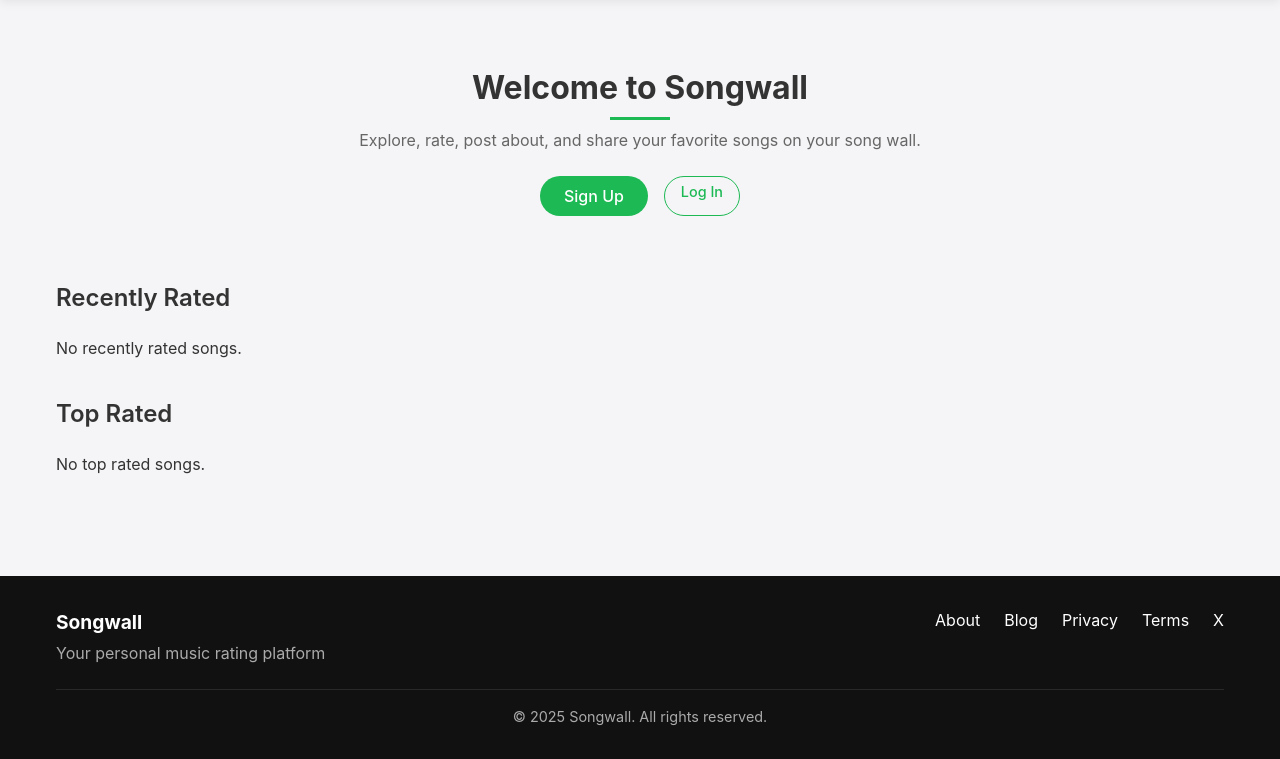
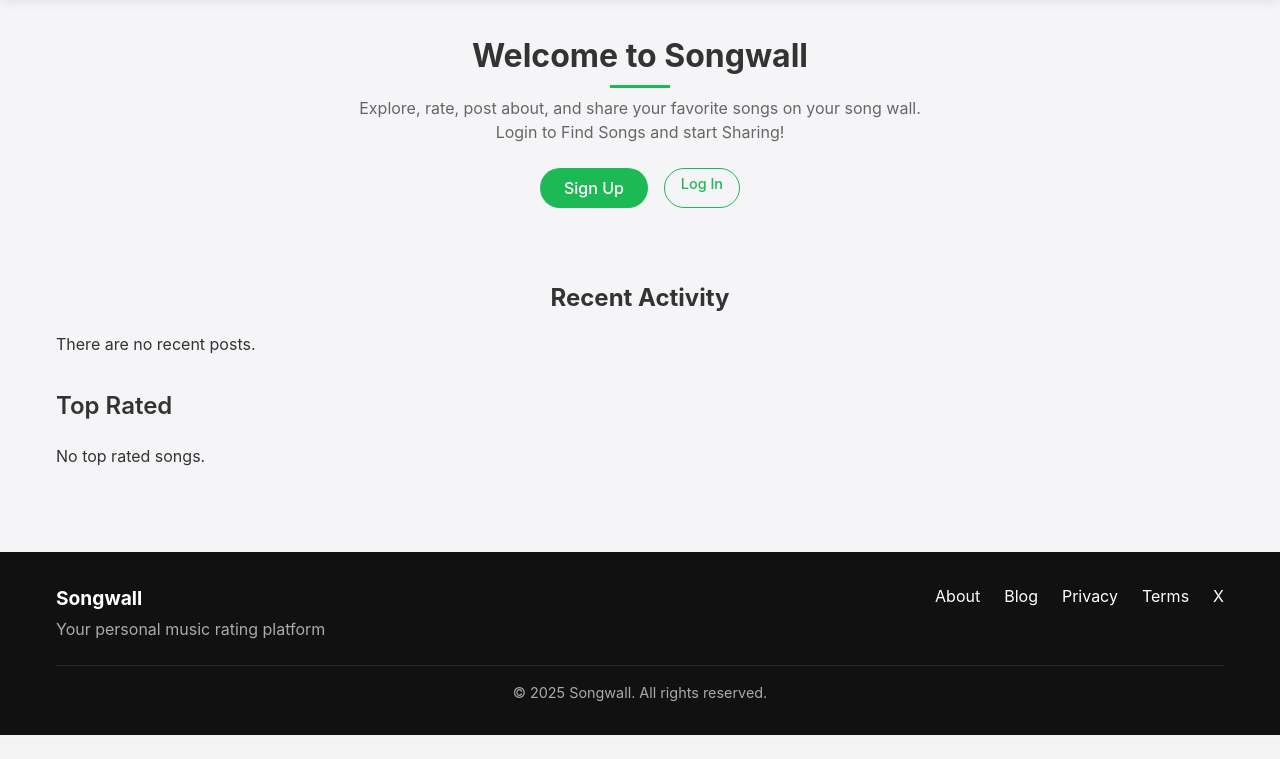
Before and after one commit to Cxdyr/SongWall, a Python web app: template app/templates/index.html in a window 1280 px wide. Shown: the part 60-819 px from the top of the page. After the commit the page ends 795 px from the top, so only its background shows below. Run offline with Jinja, Linux system fonts and the light colour scheme; the template is opened without the code that fills it, so the values that code supplies are empty.

Commit message:
Added recent activity to index page, removed most viewed from index page, minor styling fixes

```diff
--- a/app/app.py
+++ b/app/app.py
@@ -60,7 +60,9 @@ def index():
     update_cache_if_needed(current_app)
 
     recent_songs, top_rated_songs = get_cached_songs()
-    return render_template('index.html', recent_songs=recent_songs, top_rated_songs=top_rated_songs)
+    recent_posts = get_recent_posts(5, 0)  # getting the 4 recent posts with offset 0
+
+    return render_template('index.html', recent_songs=recent_songs, top_rated_songs=top_rated_songs, recent_posts=recent_posts)
 
 #Blog page
 @app.route('/blog')
@@ -544,4 +546,4 @@ if __name__ == "__main__":
 
 
 #if __name__ == "__main__":
- #   app.run(debug=True, host='0.0.0.0', port=int(os.environ.get("PORT", 5000)))
+#   app.run(debug=True, host='0.0.0.0', port=int(os.environ.get("PORT", 5000)))
--- a/app/db_functions.py
+++ b/app/db_functions.py
@@ -48,6 +48,9 @@ def authenticate_user(email, password):
 
 
 
+#Get Top Users Profiles
+#def get_top_users(limit=10):
+#    users = User.query.join(Song, Rating.song_id == Song.id).
 
 #User ratings by user id, used for profile view and view/username
 def get_user_ratings(user_id):
--- a/app/static/style.css
+++ b/app/static/style.css
@@ -84,11 +84,11 @@
   }
 
   main {
-    padding: var(--spacing-xl) 0;
+    padding: var(--spacing-lg) 0;
   }
 
   section {
-    margin-bottom: var(--spacing-xl);
+    margin-bottom: var(--spacing-lg);
   }
 
   /* ===== HEADER ===== */
@@ -134,7 +134,7 @@
   .welcome-section {
     text-align: center;
     padding: var(--spacing-xl) var(--spacing-md);
-    margin-bottom: var(--spacing-xl);
+    margin-bottom: var(--spacing-md); /* was var(--spacing-xl) */
   }
 
   .welcome-section h2 {
@@ -266,10 +266,28 @@
     font-weight: 500;
   }
 
-  /* ===== POSTS ===== */
-  .display-posts {
+/* Center the Recent Activity section and posts */
+
+.display-posts {
+    /* display: flex;
+    flex-direction: column;
+    align-items: center; */
     margin-bottom: var(--spacing-xl);
-  }
+}
+
+.display-posts h2 {
+    text-align: center;
+    margin-bottom: var(--spacing-md);
+}
+
+.posts-container{
+  display:flex;
+  flex-direction: column;
+  align-items: center;
+  width: 100%;
+  margin: 0 auto;
+
+}
 
   .post {
     background-color: var(--card-bg);
--- a/app/templates/index.html
+++ b/app/templates/index.html
@@ -35,11 +35,10 @@
         </div>
     </header>
 
-    <main>
         <section class="welcome-section">
             <div class="container">
                 <h2>Welcome to Songwall</h2>
-                <p>Explore, rate, post about, and share your favorite songs on your song wall.</p>
+                <p>Explore, rate, post about, and share your favorite songs on your song wall. <br> Login to Find Songs and start Sharing!</p>
                 <div class="cta-buttons">
                     <a href="/register" class="btn btn-primary">Sign Up</a>
                     <a href="/login" class="btn btn-secondary">Log In</a>
@@ -47,31 +46,39 @@
             </div>
         </section>
 
+            <main>
         <div class="container">
-            <section class="display-songs">
-                <h2>Recently Rated</h2>
-                <div class="song-carousel">
-                    {% if not recent_songs %}
-                    <p>No recently rated songs.</p>
-                    {% else %}
-                    <div class="song-list">
-                        {% for song in recent_songs %}
-                        <div class="song2">
-                            <a href="{{ song.spotify_url }}" target="_blank">
-                                <img src="{{ song.album_image }}" alt="Album Art for {{ song.track_name }}">
-                            </a>
-                            <div class="song2-info">
-                                <h3><a href="{{url_for('view_song', song_id = song.id)}}">{{ song.track_name }}</a></h3>
-                                <p>{{ song.artist_name }}</p>
-                                <p>{{ song.album_name }}</p>
+            <!-- Recent Activity Section -->
+            <section class="display-posts">
+                <h2>Recent Activity</h2>
+                <div id="posts-container">
+                    {% if recent_posts %}
+                        {% for post in recent_posts %}
+                        <div class="post">
+                            <div class="post-left">
+                                <div class="author-avatar" style="--profile-accent: {{ post.user.theme_color or 'var(--primary)' }};">
+                                    <span>{{ post.user.username[0].upper() }}</span>
+                                </div> <a href="{{ url_for('view_profile', username=post.user.username) }}">{{ post.user.username }}</a>
+                                <p class="post-song">
+                                    <a href="{{ url_for('view_song', song_id=post.song.id) }}">
+                                        🎵 {{ post.song.track_name }} - {{ post.song.artist_name }}
+                                    </a>
+                                </p>
+                            </div>
+                            <div class="post-right">
+                                <p class="post-message">{{ post.post_message }}</p>
+                                <p class="timestamp">{{ post.time_stamp.strftime('%Y-%m-%d') }}</p>
                             </div>
                         </div>
                         {% endfor %}
-                    </div>
+                    {% else %}
+                        <p>There are no recent posts.</p>
                     {% endif %}
                 </div>
             </section>
 
+
+            <!-- Top Rated Section -->
             <section class="display-songs">
                 <h2>Top Rated</h2>
                 <div class="song-carousel">
@@ -97,6 +104,7 @@
                 </div>
             </section>
         </div>
+
     </main>
 
     <footer>
@@ -119,7 +127,6 @@
             </div>
         </div>
     </footer>
-
     <script>
         // Add animation to song cards
         document.addEventListener('DOMContentLoaded', function() {
```
Also changed, not shown: 1 other file.
